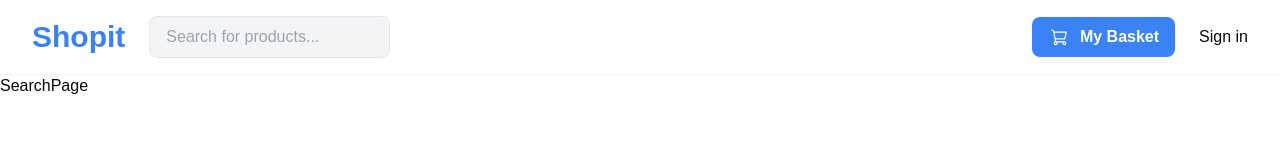
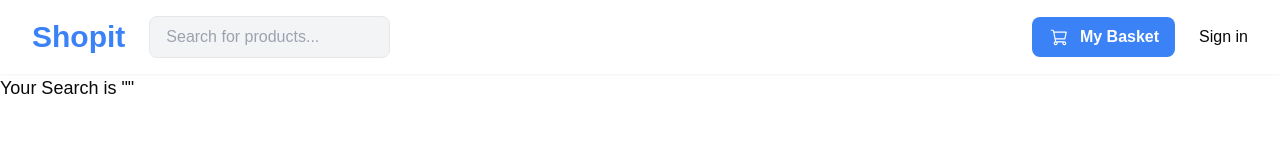
Before and after one commit to Subhan-Anwer/full-stack-e-commerce-website, a Next.js app: page /search in a window 1280 px wide. Shown: the top 164 px of the page. Built offline with nearby package versions, Linux system fonts and the light colour scheme; no server answers.

Commit message:
Search page 1

```diff
--- a/app/(store)/page.tsx
+++ b/app/(store)/page.tsx
@@ -5,7 +5,7 @@ export default function Home() {
   return (
     <div className="bg-slate-300 p-9 flex items-center justify-center flex-col gap-3" >
       <h1>Hello world!!!</h1>
-      {/* <Button className="active:scale-90 transition-transform duration-200">Click me</Button> */}
+      <Button className="active:scale-90 transition-transform duration-200">Click me</Button>
     </div>
   );
 }
--- a/app/(store)/search/page.tsx
+++ b/app/(store)/search/page.tsx
@@ -1,6 +1,11 @@
-const SearchPage = () => {
+const SearchPage = async ({ searchParams }: { searchParams: { query: string } }) => {
+
+  const { query } = await searchParams
+
   return (
-    <div>SearchPage</div>
+    <div>
+      <h3 className="font-normal text-lg">Your Search is "<span className="font-bold text-lg">{query}</span>"</h3>
+    </div>
   )
 }
 
```
